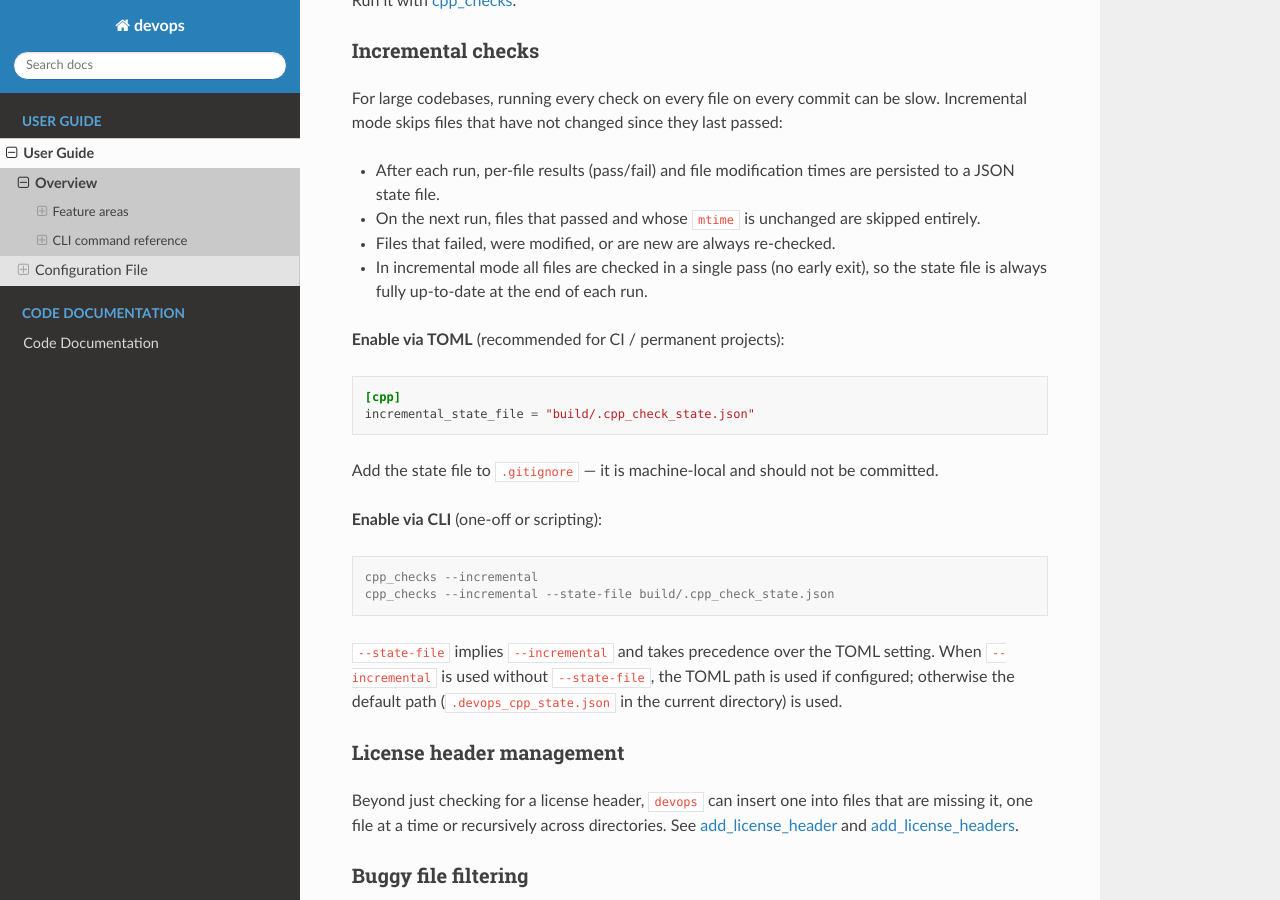
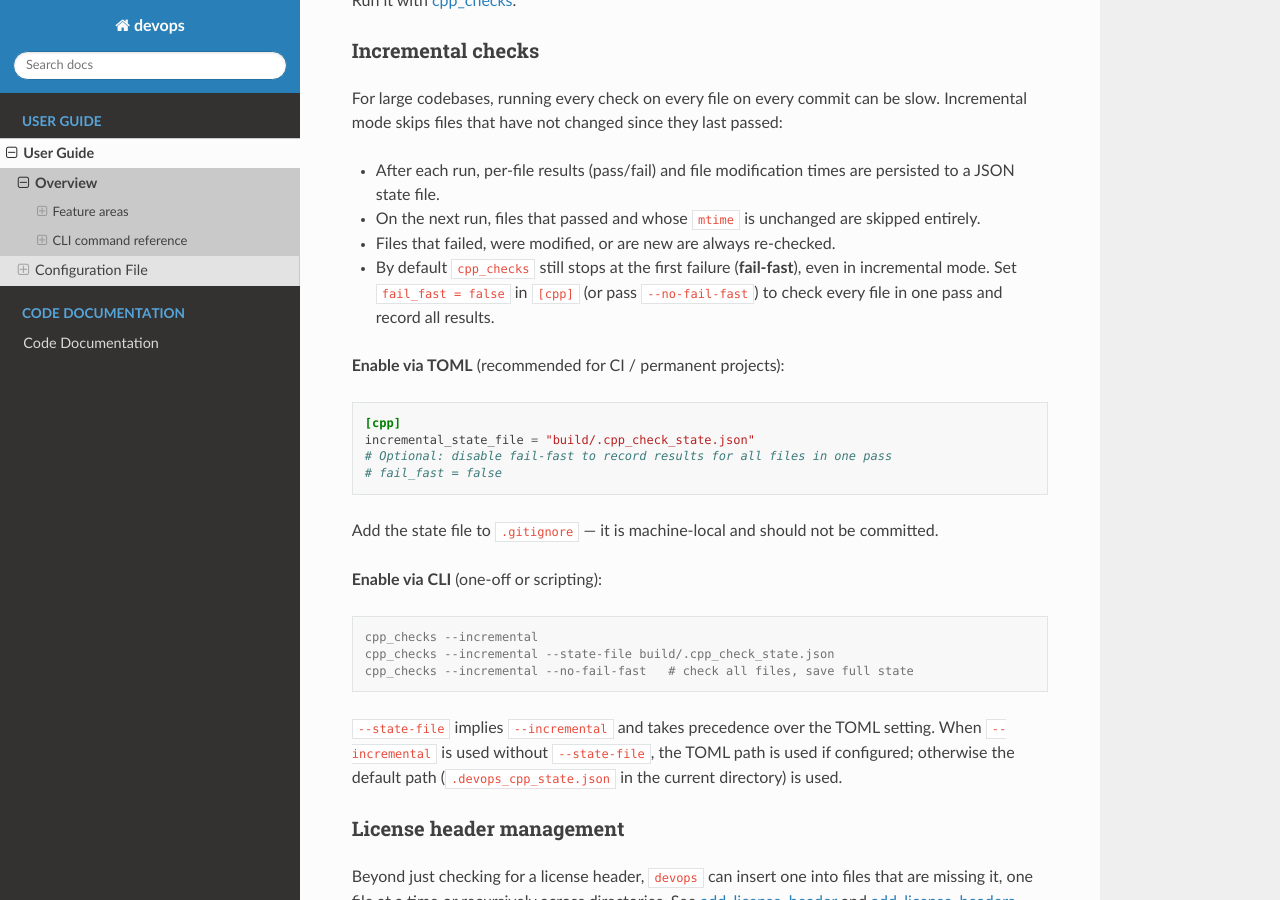
Before and after one commit to 97gamjak/devops, a Sphinx documentation site: the page built from docs/source/sections/overview.rst, in a window 1280 px wide and 900 px high, scrolled down 840 px. Built offline with Sphinx 7.4.7 and the Read the Docs theme 3.1.0, drawn with Linux system fonts in a browser that asks for light colours.

Commit message:
document fail-fast keyword

```diff
--- a/docs/source/sections/overview.rst
+++ b/docs/source/sections/overview.rst
@@ -52,8 +52,9 @@ passed:
 - On the next run, files that passed and whose ``mtime`` is unchanged are
   skipped entirely.
 - Files that failed, were modified, or are new are always re-checked.
-- In incremental mode all files are checked in a single pass (no early exit),
-  so the state file is always fully up-to-date at the end of each run.
+- By default ``cpp_checks`` still stops at the first failure (**fail-fast**),
+  even in incremental mode. Set ``fail_fast = false`` in ``[cpp]`` (or pass
+  ``--no-fail-fast``) to check every file in one pass and record all results.
 
 **Enable via TOML** (recommended for CI / permanent projects):
 
@@ -61,6 +62,8 @@ passed:
 
    [cpp]
    incremental_state_file = "build/.cpp_check_state.json"
+   # Optional: disable fail-fast to record results for all files in one pass
+   # fail_fast = false
 
 Add the state file to ``.gitignore`` — it is machine-local and should not be
 committed.
@@ -71,6 +74,7 @@ committed.
 
    cpp_checks --incremental
    cpp_checks --incremental --state-file build/.cpp_check_state.json
+   cpp_checks --incremental --no-fail-fast   # check all files, save full state
 
 ``--state-file`` implies ``--incremental`` and takes precedence over the TOML
 setting. When ``--incremental`` is used without ``--state-file``, the TOML
```
Also changed, not shown: CHANGELOG.md (+2 -1 lines), docs/source/sections/configuration.rst (+10 -0 lines).
